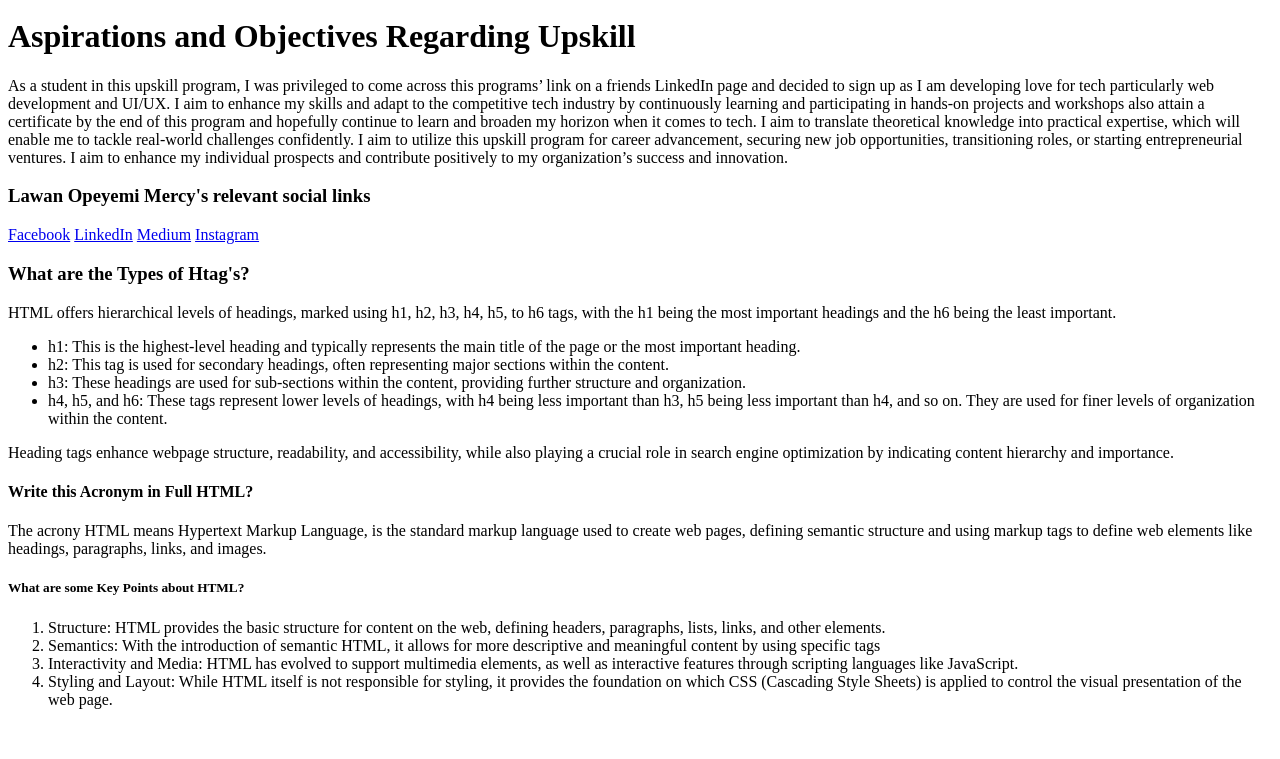
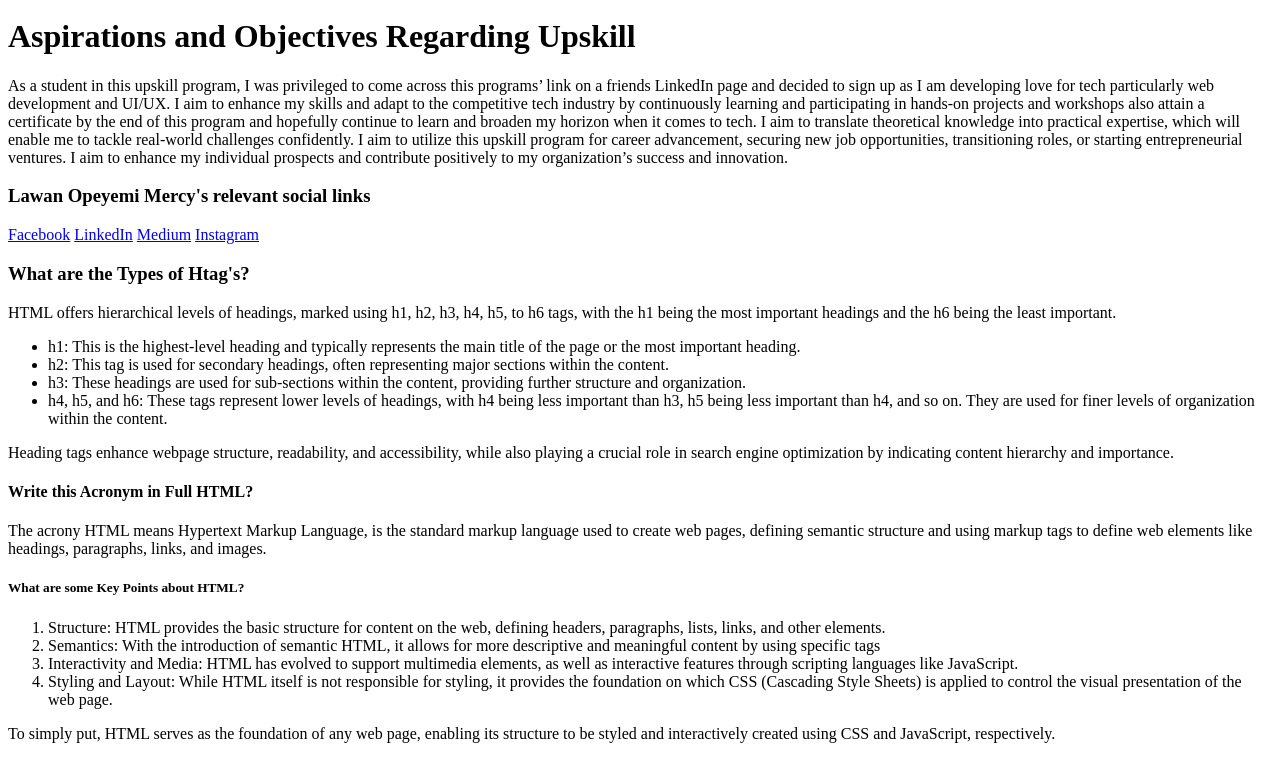
Before and after one commit to LawanMercy/SECOND-UPSKILL-ASSIGNMENT, a plain HTML site: page index.html in a window 1280 px wide. Shown: the part 857-1616 px from the top of the page. Before the commit the page ends 1582 px from the top, so only its background shows below. Drawn offline with Linux system fonts and the light colour scheme.

Commit message:
line 111

```diff
--- a/index.html
+++ b/index.html
@@ -108,5 +108,6 @@
       <li>Interactivity and Media: HTML has evolved to support multimedia elements, as well as interactive features through scripting languages like JavaScript.</li>
       <li>Styling and Layout: While HTML itself is not responsible for styling, it provides the foundation on which CSS (Cascading Style Sheets) is applied to control the visual presentation of the web page.</li>
     </ol>
+    <p>To simply put, HTML serves as the foundation of any web page, enabling its structure to be styled and interactively created using CSS and JavaScript, respectively.</p>
   </body>
 </html>
```
